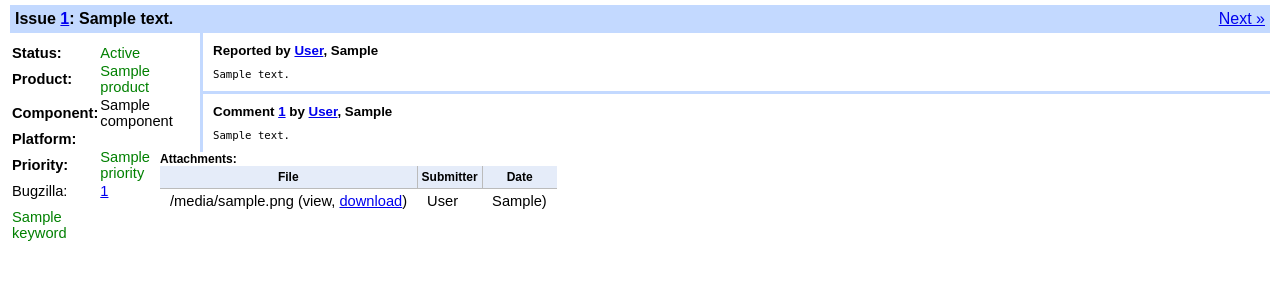
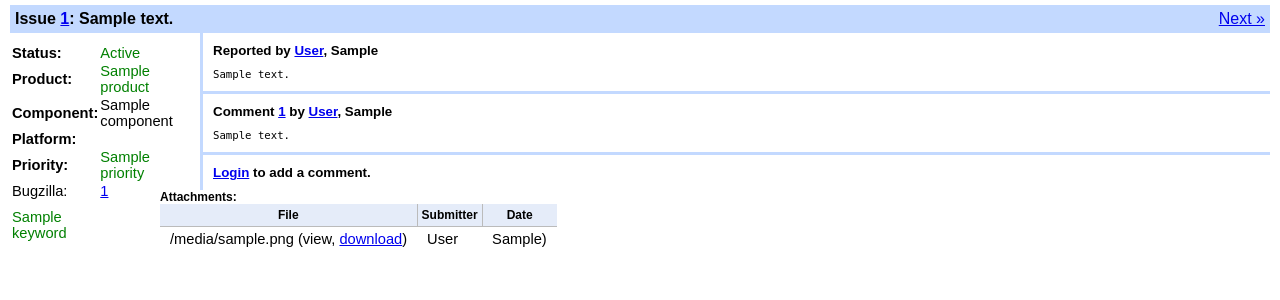
Before and after one commit to certik/bugzilla_ui, a Django app: template templates/bug.html in a window 1280 px wide. Shown: the part 39-339 px from the top of the page. Run offline with Django 3.2, Linux system fonts and the light colour scheme; the template is opened without the code that fills it: most values are stand-ins (such as "Sample title", 1, 10 or a date in 2020); form fields are guessed from the names that the template uses.

Commit message:
Allow to add comments

```diff
--- a/templates/bug.html
+++ b/templates/bug.html
@@ -57,6 +57,23 @@ Issue {{ bug.bug_id }} - {{ bug.short_desc }}
                 </div>
             </div>
             {% endfor %}
+            <div class="comment">
+            {% if user.is_authenticated %}
+                <div class="comment_head">
+                    Add a comment
+                </div>
+                <div class="comment_body">
+                    <form action="/bugs-ui/bug/{{ bug.bug_id }}/" method="GET">
+                        {{ comment_form.comment_text }}<br/>
+                        <input type="submit" value="Post comment"/>
+                    </form>
+                </div>
+            {% else %}
+                <div class="comment_head">
+                    <a href="/bugs-ui/login/">Login</a> to add a comment.
+                </div>
+            {% endif %}
+            </div>
         </div>
         {% if attachments %}
         <div class="attachments">
--- a/ui/views.py
+++ b/ui/views.py
@@ -31,6 +31,10 @@ class SearchForm(forms.Form):
     priority = forms.CharField(required=False)
     product = forms.IntegerField(required=False)
     keyword = forms.IntegerField(required=False)
+
+class CommentForm(forms.Form):
+    comment_text = forms.CharField(required=False,
+            widget=forms.Textarea(attrs={"cols": "80"}))
 
 def index_view(request):
     search_form = SearchForm()
@@ -66,6 +70,7 @@ def index_view(request):
 
 def bug_view(request, bug_id):
     search_form = SearchForm()
+    comment_form = CommentForm()
     bug = Bugs.objects.get(bug_id=bug_id)
     prev_bug = int(bug_id)-1
     if len(Bugs.objects.filter(bug_id=prev_bug)) == 0:
@@ -82,6 +87,7 @@ def bug_view(request, bug_id):
         "comments_first": comments_first,
         "comments_other": comments_other,
         "search_form": search_form,
+        "comment_form": comment_form,
         "prev_bug": prev_bug,
         "next_bug": next_bug,
         "attachments": attachments,
```
